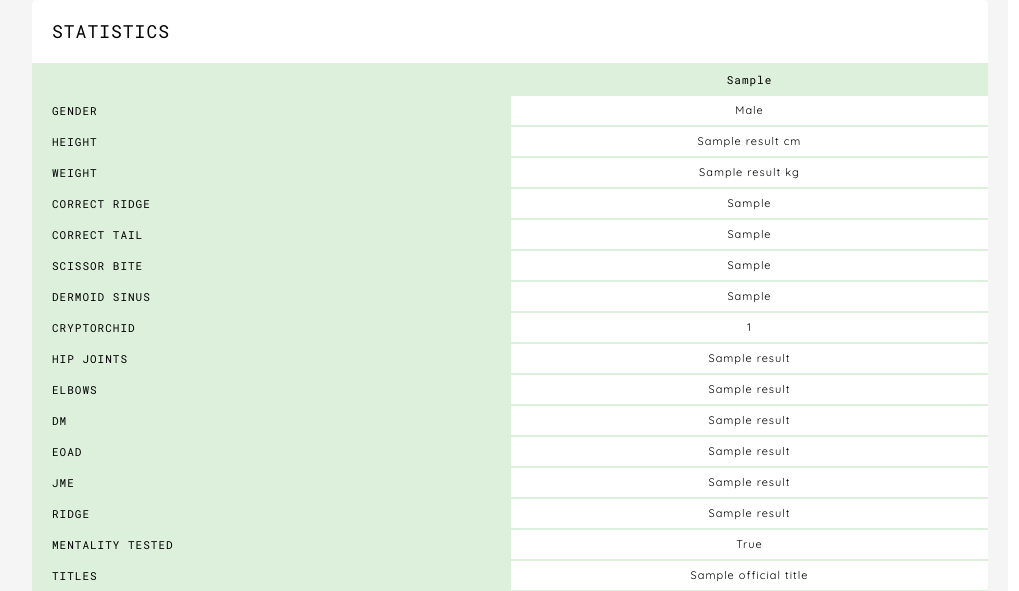
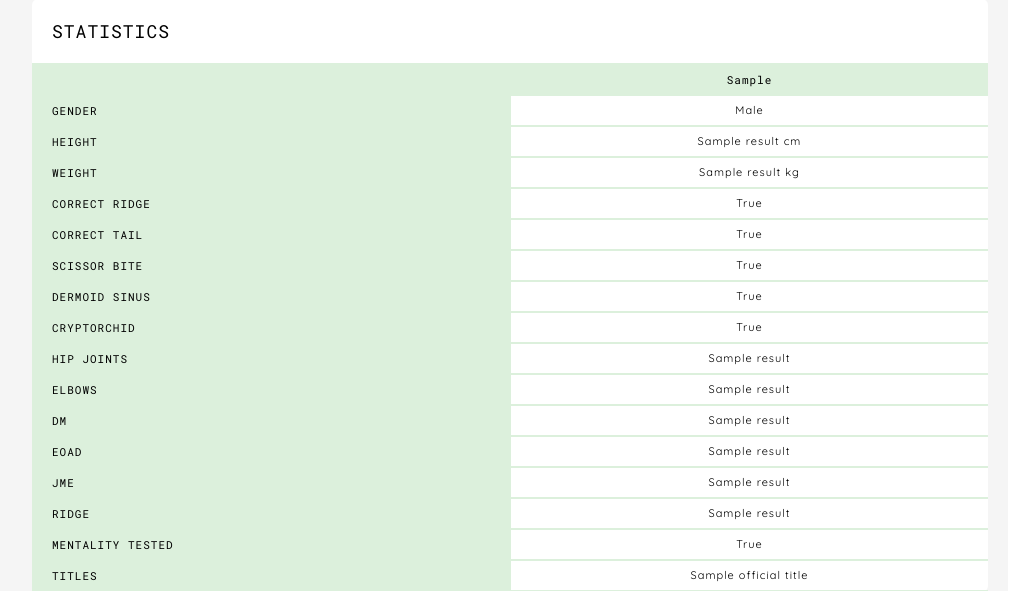
Before and after one commit to minateras/ridgerunner_project, a Django app: template ridgerunner_app/templates/ridgerunner_app/litter.html in a window 1280 px wide. Shown: the part 1637-2228 px from the top of the page, without its empty margins (8-1027 px from the left). Run offline with Django 5.2, Linux system fonts and the light colour scheme; tables that the repository leaves empty hold one stand-in row (values such as "Sample post"); the template is opened without the code that fills it: values that come from a table or form of the project are taken from there, most other values are stand-ins (such as "Sample title", 1, 10 or a date in 2020); grey boxes marked "Sample" are stand-in pictures; data that the repository does not hold is empty.

Commit message:
improved internationalization

```diff
--- a/ridgerunner_app/templates/ridgerunner_app/components/litter_statistics.html
+++ b/ridgerunner_app/templates/ridgerunner_app/components/litter_statistics.html
@@ -23,27 +23,27 @@
 
     <div class="table-heading left">{% translate "Correct ridge"|upper %}</div>
     {% for puppy in offspring %}
-        <div {% if forloop.last %}class="right"{% endif %}>{% if puppy.correct_ridge %}{{ puppy.correct_ridge }}{% else %}{{ puppy.correct_ridge_comment }}{% endif %}</div>
+        <div {% if forloop.last %}class="right"{% endif %}>{% if puppy.correct_ridge %}{% translate "True" %}{% else %}{% translate puppy.correct_ridge_comment %}{% endif %}</div>
     {% endfor %}
 
     <div class="table-heading left">{% translate "Correct tail"|upper %}</div>
     {% for puppy in offspring %}
-        <div {% if forloop.last %}class="right"{% endif %}>{% if puppy.correct_tail %}{{ puppy.correct_tail }}{% else %}{{ puppy.correct_tail_comment }}{% endif %}</div>
+        <div {% if forloop.last %}class="right"{% endif %}>{% if puppy.correct_tail %}{% translate "True" %}{% else %}{% translate puppy.correct_tail_comment %}{% endif %}</div>
     {% endfor %}
 
     <div class="table-heading left">{% translate "Scissor bite"|upper %}</div>
     {% for puppy in offspring %}
-        <div {% if forloop.last %}class="right"{% endif %}>{% if puppy.scissor_bite %}{{ puppy.scissor_bite }}{% else %}{{ puppy.scissor_bite_comment }}{% endif %}</div>
+        <div {% if forloop.last %}class="right"{% endif %}>{% if puppy.scissor_bite %}{% translate "True" %}{% else %}{% translate puppy.scissor_bite_comment %}{% endif %}</div>
     {% endfor %}
 
     <div class="table-heading left">{% translate "Dermoid sinus"|upper %}</div>
     {% for puppy in offspring %}
-        <div {% if forloop.last %}class="right"{% endif %}>{{ puppy.dermoid_sinus }}</div>
+        <div {% if forloop.last %}class="right"{% endif %}>{% if puppy.dermoid_sinus %}{% translate "True" %}{% else %}{% translate "False" %}{% endif %}</div>
     {% endfor %}
 
     <div class="table-heading left">{% translate "Cryptorchid"|upper %}</div>
     {% for puppy in offspring %}
-        <div {% if forloop.last %}class="right"{% endif %}>{{ puppy.cryptorchid }}</div>
+        <div {% if forloop.last %}class="right"{% endif %}>{% if puppy.cryptorchid %}{% translate "True" %}{% else %}{% translate "False" %}{% endif %}</div>
     {% endfor %}
 
     <div class="table-heading left">{% translate "Hip joints"|upper %}</div>
```
Also changed, not shown: ridgerunner_app/locale/en/LC_MESSAGES/django.po, ridgerunner_app/locale/sv/LC_MESSAGES/django.po.
